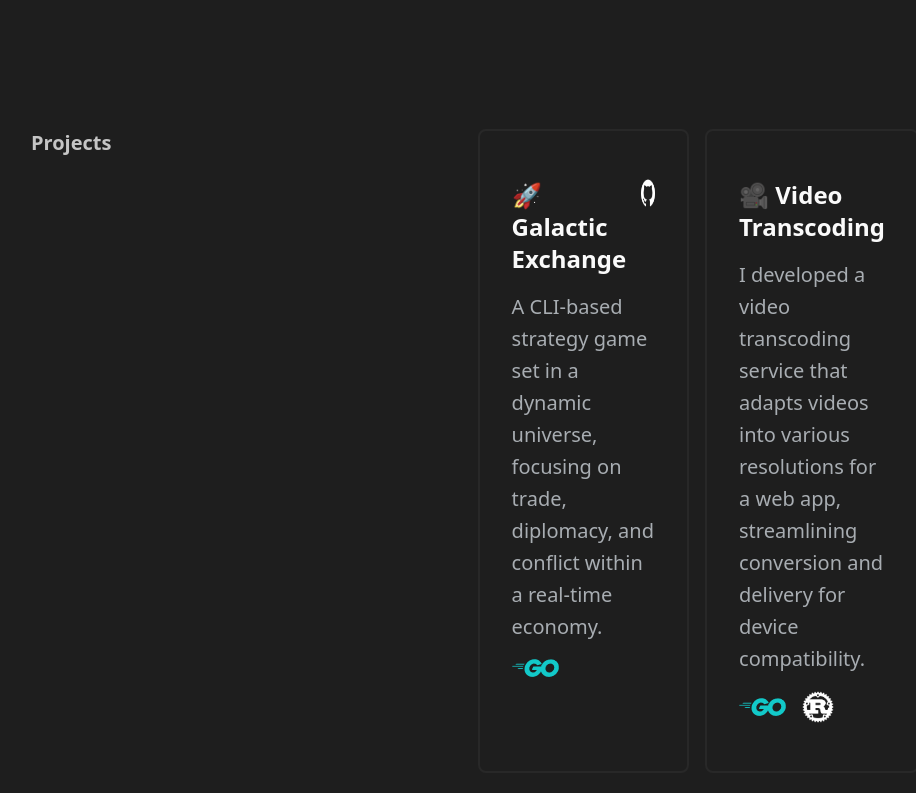
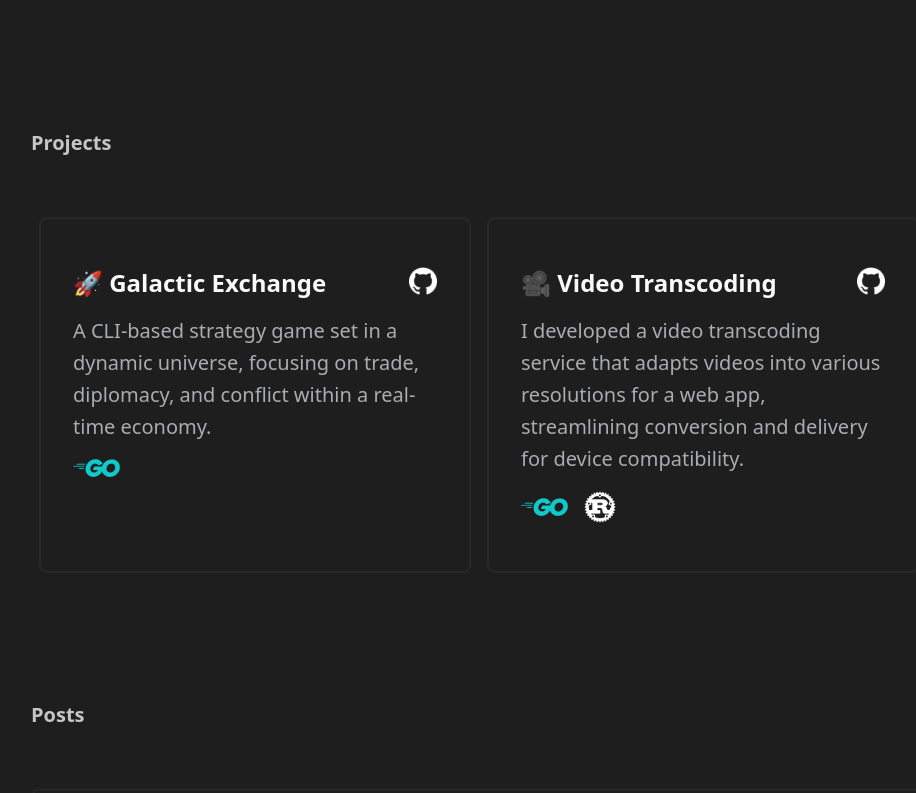
Before and after one commit to luisya22/portfolio-2024, a Svelte app: page / in a window 1280 px wide. Shown: the part 727-1520 px from the top of the page, without its empty margins (161-1077 px from the left). Built offline with nearby package versions, Linux system fonts and the light colour scheme; a web font is replaced by a local one.

Commit message:
fix: typo breaked design

```diff
--- a/src/App.svelte
+++ b/src/App.svelte
@@ -81,7 +81,7 @@
             </p>
         </article>
     </section>
-    <section id="projects" class="flex flex-grow https://github.com/luisya22/galactic-exchangeflex-wrap https://github.com/luisya22/galactic-exchangegap-y-10 w-full mb-24 md:mb-32">
+    <section id="projects" class="flex flex-grow flex-wrap gap-y-10 w-full mb-24 md:mb-32">
         <h2 class="w-full text-logo text-lg xl:text-xl mb-5 2xl:text-2xl font-bold">Projects</h2>
         <article class="w-1/2 px-2 flex-grow flex">
             <div class="w-full h-full flex flex-col space-y-4 border-2 rounded-lg border-border px-8 py-12">
```
